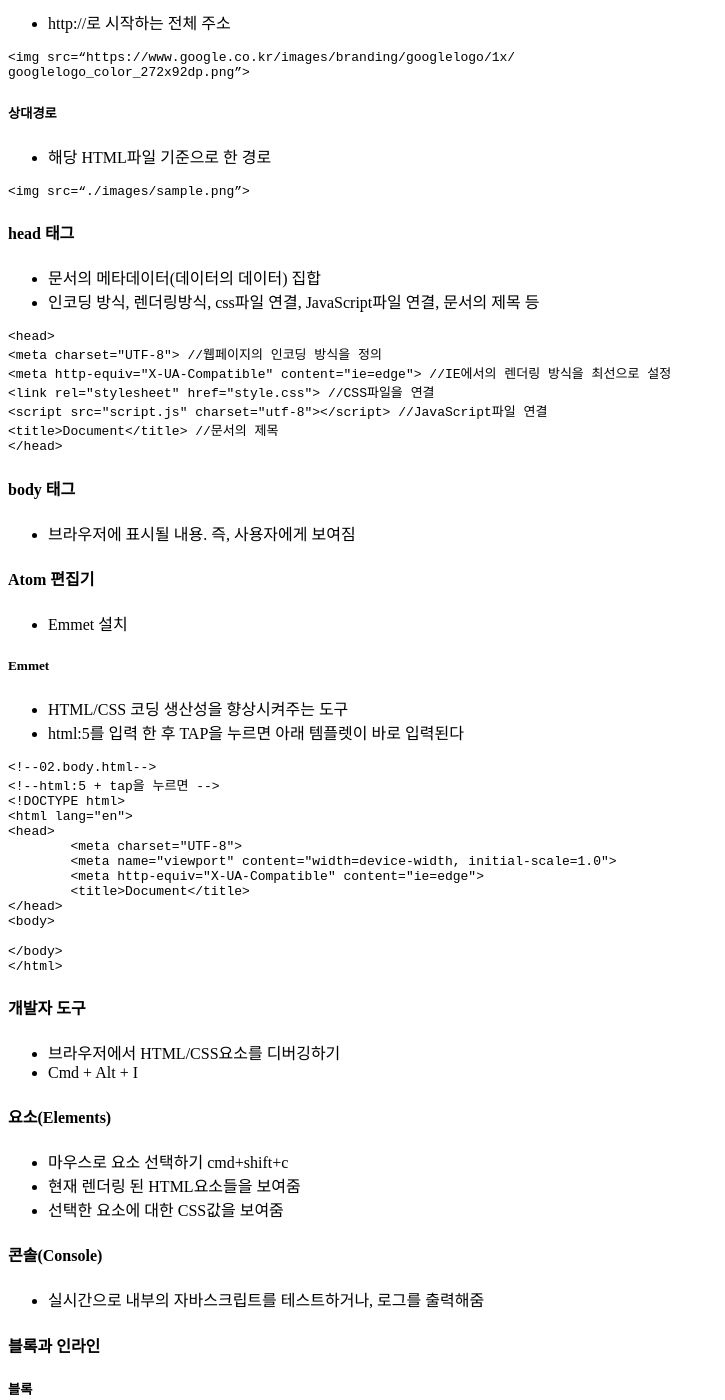
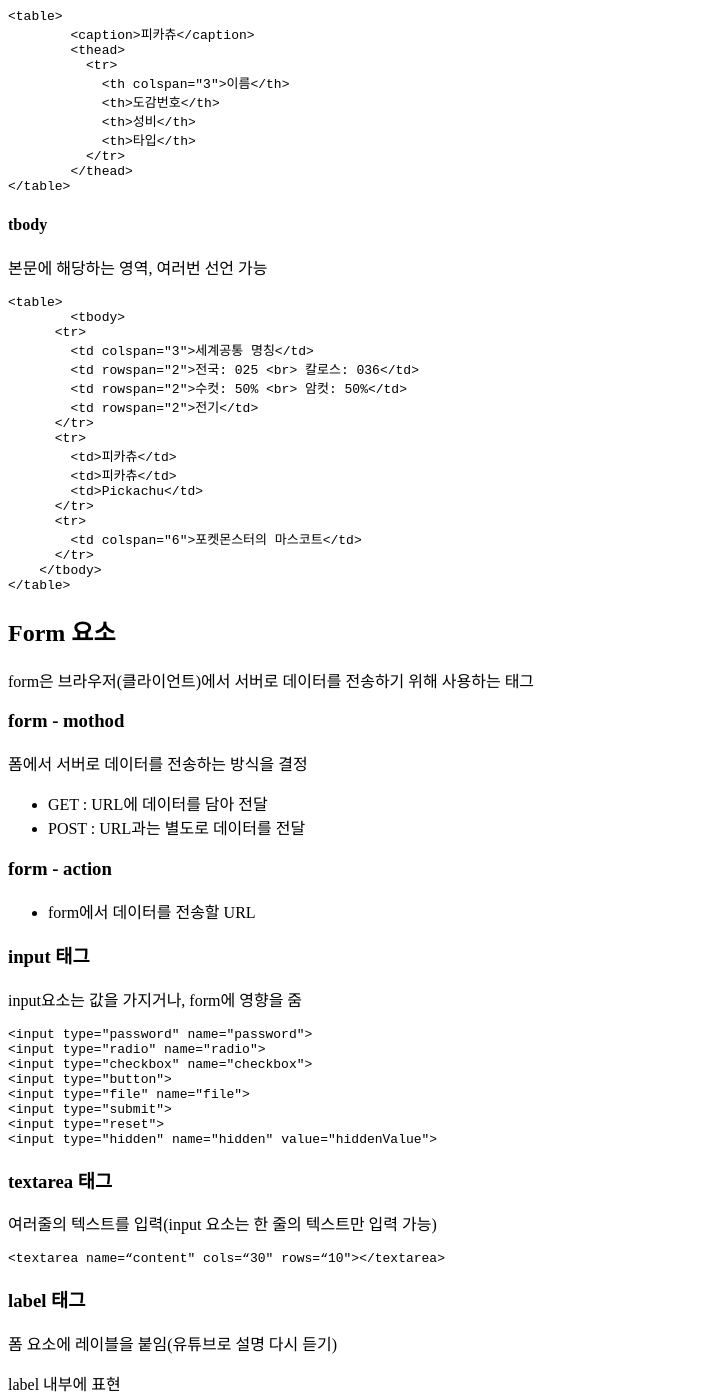
Before and after one commit to Chrisaor/chrisaor.github.com, a Jekyll site: the page built from _posts/2018-01-09-TIL.md, in a window 1280 px wide and 1400 px high, scrolled down 1504 px. Shown: the whole window, without its empty margins (0-725 px from the left). Built offline with Jekyll 4.4.1, drawn with Linux system fonts in a browser that asks for light colours; some of the changed text lies outside the part shown.

Commit message:
2018-01-09 WPS 01.HTML, CSS

````diff
--- a/_posts/2018-01-08-Homework.md
+++ b/_posts/2018-01-08-Homework.md
@@ -154,7 +154,7 @@ div#header+div.page+div#footer.class1.class2.class3
 유저의 요소에 [attr]개념을 사용하여 커스텀 속성을 추가할 수 있다.
 
 ```html
-itle="Hello world!" colspan=3]
+td[title="Hello world!" colspan=3]
 ```
 
 ```html
--- a/_posts/2018-01-08-TIL.md
+++ b/_posts/2018-01-08-TIL.md
@@ -45,7 +43,7 @@ categories: TIL
 </body>
 </html> <!--닫는 태그-->
 ```
-#### 태그의 요소와 속성
+### 태그의 요소와 속성
 - HTML 태그의 구성
 - 담을 내용이 없다면 닫히는 태그를 쓰지 않아도 됨
 
@@ -66,9 +64,9 @@ googlelogo_color_272x92dp.png”>
 
 
 
-#### 절대경로와 상대경로
+### 절대경로와 상대경로
 
-##### 절대경로
+#### 절대경로
 
 - http://로 시작하는 전체 주소
 
@@ -77,7 +75,7 @@ googlelogo_color_272x92dp.png”>
 googlelogo_color_272x92dp.png”>
 ```
 
-##### 상대경로
+#### 상대경로
 
 - 해당 HTML파일 기준으로 한 경로
 
@@ -85,7 +83,7 @@ googlelogo_color_272x92dp.png”>
 <img src=“./images/sample.png”>
 ```
 
-#### head 태그
+### head 태그
 
 - 문서의 메타데이터(데이터의 데이터) 집합
 - 인코딩 방식, 렌더링방식, css파일 연결, JavaScript파일 연결, 문서의 제목 등
@@ -100,15 +98,15 @@ googlelogo_color_272x92dp.png”>
 </head>
 ```
 
-#### body 태그
+### body 태그
 
 - 브라우저에 표시될 내용. 즉, 사용자에게 보여짐
 
-#### Atom 편집기
+### Atom 편집기
 
 - Emmet 설치
 
-##### Emmet
+#### Emmet
 
 - HTML/CSS 코딩 생산성을 향상시켜주는 도구
 - html:5를 입력 한 후 TAP을 누르면 아래 템플렛이 바로 입력된다
@@ -130,24 +128,24 @@ googlelogo_color_272x92dp.png”>
 </html>
 ```
 
-#### 개발자 도구
+### 개발자 도구
 
 - 브라우저에서 HTML/CSS요소를 디버깅하기
 - Cmd + Alt + I
 
-#### 요소(Elements)
+### 요소(Elements)
 
 - 마우스로 요소 선택하기 cmd+shift+c
 - 현재 렌더링 된 HTML요소들을 보여줌
 - 선택한 요소에 대한 CSS값을 보여줌
 
-#### 콘솔(Console)
+### 콘솔(Console)
 
 - 실시간으로 내부의 자바스크립트를 테스트하거나, 로그를 출력해줌
 
-#### 블록과 인라인
+### 블록과 인라인
 
-##### 블록
+#### 블록
 
 - 줄 바꿈이 일어나는 형태
 - 기본적으로 width가 전체 너비의 값을 가짐
@@ -178,7 +176,7 @@ googlelogo_color_272x92dp.png”>
 </html>
 ```
 
-##### 인라인
+#### 인라인
 
 - 줄 바꿈이 일어나지 않는 형태
 - 기본적으로 자신의 내용만큼의 가로너비를 가진다.
@@ -209,7 +207,7 @@ googlelogo_color_272x92dp.png”>
 </body>
 </html>
 ```
-##### 레이아웃 요소
+#### 레이아웃 요소
 
 div, span
 
@@ -221,11 +219,11 @@ div, span
 </div>
 ```
 
-#### Heading(주제, 제목)
+### Heading(주제, 제목)
 - 웹페이지의 개요를 나타냄 (h1 ~ h6)
 - 중요도 순으로 개요를 나타낼 때 사용
 
-#### 줄 바꾸기
+### 줄 바꾸기
 - p 태그(paragraph) : 각 p태그 아래에 공백이 생김
 - br 태그(linebreak) : 줄바꿈 간에 여백이 없음
 
@@ -241,7 +239,7 @@ Lorem ipsum dolor sit amet, consectetur
 adipisicing elit. Tenetur, ab.<br>
 ```
 
-#### 그 외
+### 그 외
 - hr 태그
 - blockquote 태그
 - pre 태그(Preformatted text, 이미 형식화 된 텍스트)
@@ -281,7 +279,7 @@ adipisicing elit. Tenetur, ab.<br>
 </html>
 ```
 
-#### 줄바꿈 없는 텍스트 태그
+### 줄바꿈 없는 텍스트 태그
 
 - strong, b태그(강조, 굵게 표시)
 - em, i태그(문맥상 특정부분 강조, 이탤릭 표시)
@@ -310,9 +308,9 @@ adipisicing elit. Tenetur, ab.<br>
 </html>
 ```
 
-### HTML의 Image, Hyperlink Tags
+## HTML의 Image, Hyperlink Tags
 
-#### 링크(Anchor)
+### 링크(Anchor)
 
 - a
 
@@ -324,7 +322,7 @@ adipisicing elit. Tenetur, ab.<br>
 - targe : 링크 걸린 페이지를 여는 방법(\_self, \_blank)
 - title : 마우스를 올렸을 때 보여줄 제목
 
-#### 이미지
+### 이미지
 
 - img
 
@@ -336,9 +334,9 @@ adipisicing elit. Tenetur, ab.<br>
 - width, height : 이미지의 가로/세로 크기(px단위)
 - alt : 대체 택스트(arternative text)
 
-### HTML의 Data Tags
+## HTML의 Data Tags
 
-#### 목록
+### 목록
 
 - \<ol>\</ol> : ordered list
 - \<ul>\</ul> : unordered list
@@ -402,7 +400,7 @@ ol[type=i start=6 reversed] > li{항목$}*5 + tap
 </html>
 ```
 
-#### 정의 목록
+### 정의 목록
 
 - 목록과 정의 목록은 서로 중첩
 
@@ -417,6 +415,6 @@ ol[type=i start=6 reversed] > li{항목$}*5 + tap
 </dl>
 ```
 
-### 숙제
+## 숙제
 
 - Emmet.io Abbreviations Syntax 공부하기
--- /dev/null
+++ b/_posts/2018-01-09-TIL.md
@@ -0,0 +1,369 @@
+---
+layout: post
+title:  "2018-01-09 TIL WPS 2.OT"
+date:   2018-01-09 11:30:00 +0900
+categories: TIL
+---
+
+# HTML과 CSS
+
+## HTML의 테이블 요소
+
+표를 만들 수 있는 테이블 요소 알아보기
+
+### 테이블의 기본 구조
+
+```html
+<table>  //테이블 시작
+	<caption>두 학생의 성적 비교</caption> //테이블 제목
+	<tr> //행(row)
+		<th>이름</th> //헤더 셀
+		<th>나이</th>
+		<th>점수</th>
+	</tr>
+	<tr>
+		<td>철수</td> //일반 셀
+		<td>23세</td>
+		<td>70점</td>
+	</tr>
+	<tr>
+		<td>영희</td>
+		<td>21세</td>
+		<td>89점</td>
+	</tr>
+</table>
+```
+
+### 셀 병합
+
+colspan은 가로로 셀을 합침. th나 td에서 사용 가능
+
+```html
+<table>
+	<tr>
+		<td>a</td>
+		<td>b</td>
+	</tr>
+	<tr>
+		<td colspan="2">c</td>
+	</tr>
+	</table>
+```
+
+rowspan은 세로로 셀을 합침. 세로로 병합된 셀만큼 행의 셀 개수는 줄어든다.
+
+```html
+<table>
+    <caption>피카츄의 전용기</caption>
+    <tr>
+      <td rowspan="3">전용기</td>
+      <td>볼트태클</td>
+    </tr>
+    <tr>
+      <td>필살피카슛</td>
+    </tr>
+    <tr>
+      <td>1000만볼트</td>
+    </tr>
+  </table>
+```
+
+### 행의 구조화
+
+thead, tbody, tfoot은 행을 그룹화한다.
+
+#### thead
+
+열의 제목, 한번만 선언 가능
+
+```html
+<table>
+	<caption>피카츄</caption>
+	<thead>
+	  <tr>
+	    <th colspan="3">이름</th>
+	    <th>도감번호</th>
+	    <th>성비</th>
+	    <th>타입</th>
+	  </tr>
+	</thead>
+</table>
+```
+
+#### tbody
+
+본문에 해당하는 영역, 여러번 선언 가능
+
+```html
+<table>
+	<tbody>
+      <tr>
+        <td colspan="3">세계공통 명칭</td>
+        <td rowspan="2">전국: 025 <br> 칼로스: 036</td>
+        <td rowspan="2">수컷: 50% <br> 암컷: 50%</td>
+        <td rowspan="2">전기</td>
+      </tr>
+      <tr>
+        <td>피카츄</td>
+        <td>피카츄</td>
+        <td>Pickachu</td>
+      </tr>
+      <tr>
+        <td colspan="6">포켓몬스터의 마스코트</td>
+      </tr>
+    </tbody>
+</table>
+```
+
+## Form 요소
+
+form은 브라우저(클라이언트)에서 서버로 데이터를 전송하기 위해 사용하는 태그
+
+### form - mothod
+
+폼에서 서버로 데이터를 전송하는 방식을 결정
+
+- GET : URL에 데이터를 담아 전달
+- POST : URL과는 별도로 데이터를 전달
+
+### form - action
+
+- form에서 데이터를 전송할 URL
+
+### input 태그
+
+input요소는 값을 가지거나, form에 영향을 줌
+
+```html
+<input type="password" name="password">
+<input type="radio" name="radio">
+<input type="checkbox" name="checkbox">
+<input type="button">
+<input type="file" name="file">
+<input type="submit">
+<input type="reset">
+<input type="hidden" name="hidden" value="hiddenValue">
+```
+
+### textarea 태그
+
+여러줄의 텍스트를 입력(input 요소는 한 줄의 텍스트만 입력 가능)
+
+```html
+<textarea name=“content" cols=“30" rows=“10"></textarea>
+```
+
+### label 태그
+
+폼 요소에 레이블을 붙임(유튜브로 설명 다시 듣기)
+
+label 내부에 표현
+
+```html
+<label>ID <input type="text"></label>
+```
+
+label과 별도로 표현
+
+
+```html
+<label for="username">Username</label>
+<input type="text" id="username">
+```
+
+### select 태그
+
+select태그는 여러개의 주어진 값 중 일부를 선택하는 역할
+
+```html
+<select name="number" id="select-id">
+	<option value="1">First</option>
+	<option value="2">Second</option>
+	<option value="3">Third</option>
+	<option value="4">Fourth</option>
+</select>
+```
+한번에 option을 몇 개 보여줄지 정함
+
+```html
+<select size="2">
+	<option value="apple">Apple</option>
+	<option value="banana">Banana</option>
+	<option value="orange">Orange</option>
+</select>
+```
+
+### optgroup 태그
+
+select 요소의 option을 그룹지어줌
+
+```html
+<select>
+	<optgroup label="Fruits">
+		<option value="apple">Apple</option>
+		<option value="banana">Banana</option>
+		<option value="orange">Orange</option>
+	</optgroup>
+	<optgroup label="Colors">
+		<option value="red">Red</option>
+		<option value="blue">Blue</option>
+		<option value="green">Green</option>
+	</optgroup>
+</select>
+```
+
+### button 태그
+
+input의 버튼 요소와 같은 역할이지만 소스를 readable하게 만들 수 있음
+
+```html
+<button type="submit">submit type button</button>
+<button type="reset">reset type button</button>
+<button type="button">button type button</button>
+```
+
+
+### fieldset, legend 태그
+
+- fieldset : form 요소들을 담는 틀을 나타냄
+- lengend : fieldset의 제목을 나타냄
+
+```html
+<fieldset>
+	<legend>Login</legend> //legend는 첫번째 자식으로 사용
+	<label>username : <input type="text"></label>
+	<label>password : <input type="password"></label>
+</fieldset>
+```
+
+### 클래스와 아이디 속성
+
+- class : 그룹으로 묶어서 스타일을 지정할 때 쓰는 이름(.클래스), 하나의 문서에 반복적 사용 가능하며 반복되는 소제목 처럼 반복되는 설정을 할 때 사용.
+
+- ID : 한 가지만 지정해서 쓰는 이름(#ID), 하나의 문서에 고유한 ID는 하나밖에 불가능하며 상단메뉴바, 홈페이지 로고처럼 유일한 것을 선택할 때 사용
+
+```html
+<div class="chapter" id="chapter1">
+	<h2>HTML</h2>
+	<p>HTML강의를 시작해봅시다</p>
+</div>
+<div class="chapter" id="chapter2">
+	<h2>CSS</h2>
+	<p>Chapter2는 CSS입니다!</p>
+</div>
+<div class="chapter" id="chapter3">
+	<h2>Python</h2>
+	<p>HTML이 끝나면 Python을 배우죠</p>
+</div>
+```
+
+### 색상
+
+hex code를 사용한 #000000~#FFFFFF까지의 값과 HTML규격에 미리 정의한 ColorName을 사용할 수 있음
+
+```html
+<p style="color: #333;">Color #333</p>
+<p style="color: DarkGreen;">Color DarkGreen</p>
+```
+
+## CSS 기본
+
+### CSS란?
+
+마크업 언어(HTML)가 실제 표시되는 방법을 기술하는 언어, 레이아웃과 스타일을 정의할 때 사용
+
+### tip
+
+- 스타일 시트 안쪽에서만 가능
+
+```
+fz14 + tap //fontsize = 14;
+fwb + tap //fontweight = bold;
+c + tap //color
+```
+
+### CSS 사용법
+
+인라인 스타일 시트
+
+```html
+<html lang="en">
+<head>
+	<style type="text/css">
+		#body-title {
+			font-size: 14px;
+			font-weight: bold;
+			color: DarkSlateGrey;
+	}
+	</style>
+</head>
+<body>
+	<p id="body-title">Internal Style Sheet</p>
+</body>
+</html>
+```
+외부 스타일 시트
+
+```html
+<html lang="en">
+<head>
+	<link rel="stylesheet" href=“style.css">
+</head>
+<body>
+	<p id="body-title">External Style Sheet</p>
+</body>
+</html>
+```
+
+### CSS 선택자
+
+CSS를 적용할 요소
+
+#### 전체 선택자(Universal Selector)
+
+#### 태그 선택자(Tag Selector)
+
+#### 클래스 선택자(Class Selector)
+
+#### ID 선택자(ID Selector)
+
+#### 체인 선택자(Chain Selector)
+
+#### 그룹 선택자(Group Selector)
+
+#### 복합 선택자(Combinator Selector)
+
+#### 속성 선택자(Attribute Selector)
+
+#### 가상 클래스 선택자(Pseudo-Classes Selector)
+
+### CSS스타일 적용 우선순위
+
+#### 특정도 계산식
+
+#### 예제
+
+#### 우선순위 강제적용
+
+### 서체
+
+
+
+### CSS 배경 스타일
+
+이미지를 불러올 떄 css기준이라는 것을 주의
+
+### CSS 테두리 스타일
+
+#### 테두리를 구성하는 요소
+
+### 박스모델
+
+### CSS 리스트 스타일
+
+### CSS 테이블 스타일
+
+
+## Homework
+
+박보영 나무위키 페이지 소개 1.소개 까지 따라만들기
````
Also changed, not shown: other parts of _posts/2018-01-08-Homework.md (+1 -1 lines), other parts of _posts/2018-01-08-TIL.md (+5 -7 lines), _posts/test.md (deleted, +0 -6 lines).
